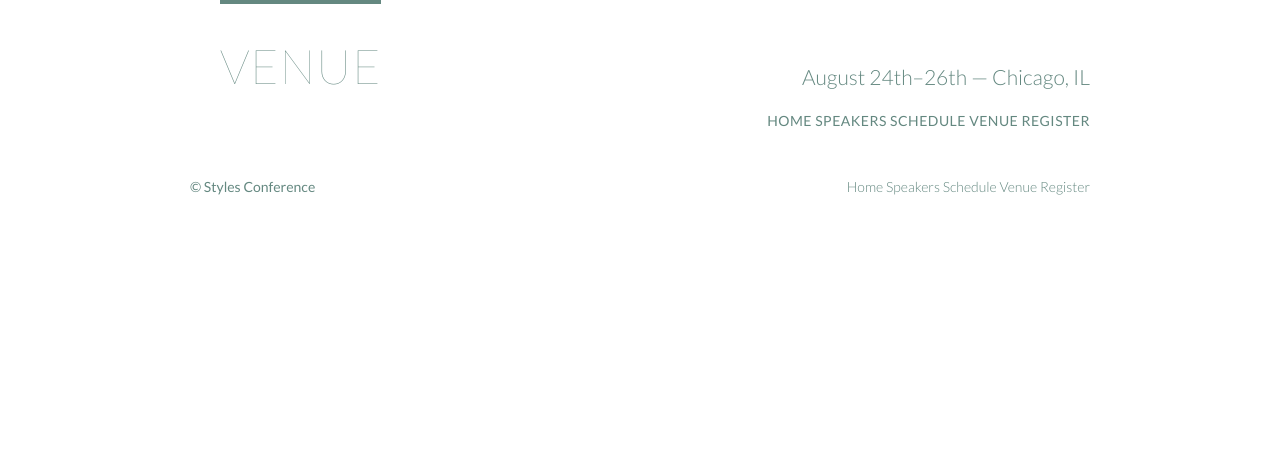
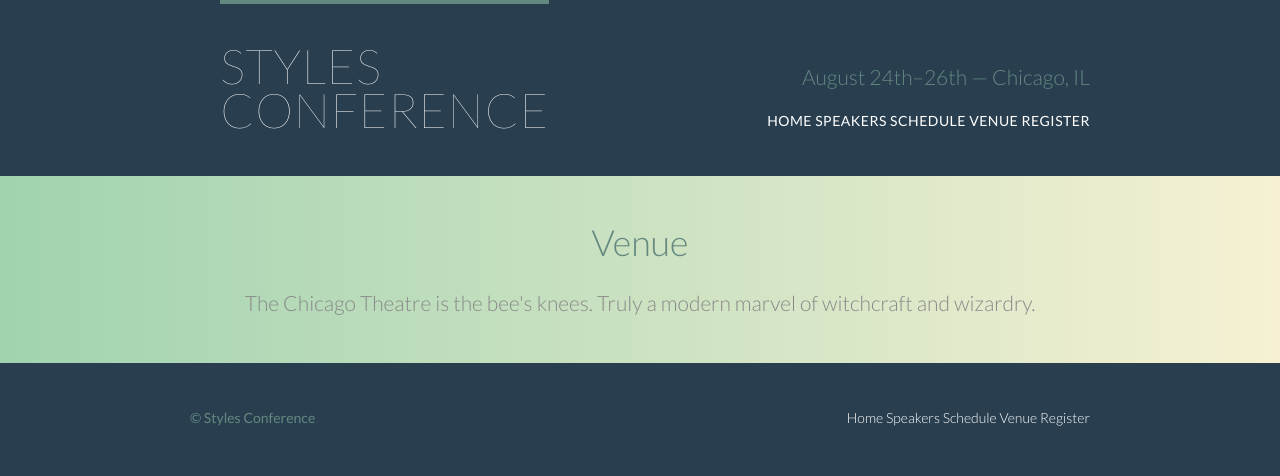
Before and after one commit to pjminer3/shayhowe_tutorial, a plain HTML site: page venue.html in a window 1280 px wide. Drawn offline with Linux system fonts and the light colour scheme.

Commit message:
Completed Lesson 7: Setting Backgrounds & Gradients

```diff
--- a/assets/stylesheets/main.css
+++ b/assets/stylesheets/main.css
@@ -56,6 +56,7 @@ Custom Styles
 */
 
 body {
+  background: #293f50;
   color: #888;
   font: 300 16px/22px "Lato", "Open Sans", "Helvetica Neue", Helvetica, Arial, sans-serif;
 }
@@ -114,6 +115,32 @@ Grid
   padding-left: 30px;
   padding-right: 30px;
 }
+
+
+/*
+===================
+Rows
+===================
+*/
+
+.row,
+.row-alt {
+  min-width: 960px;
+}
+
+.row {
+  background: #fff;
+  padding: 66px 0 44px 0;
+}
+
+.row-alt {
+  background: #cbe2c1;
+  background: -webkit-linear-gradient(to right, #a1d3b0, #f6f1d3);
+  background: -moz-linear-gradient(to right, #a1d3b0, #f6f1d3);
+  background: linear-gradient(to right, #a1d3b0, #f6f1d3);
+  padding: 44px 0 22px 0;
+}
+
 
 /*
 ===================
@@ -218,6 +245,25 @@ cite, em {
   font-style: italic;
 }
 
+
+/*
+===================
+Leads
+===================
+*/
+
+.lead {
+  text-align: center;
+}
+
+.lead p {
+  font-size: 21px;
+  line-height: 33px;
+}
+
+
+
+
 /*
 ===================
 Links
@@ -237,6 +283,16 @@ p a {
   border-bottom: 1px solid #dfe2e5;
 }
 
+.primary-header a,
+.primary-footer a {
+  color: #fff;
+}
+
+.primary-header a:hover,
+.primary-footer a:hover {
+  color: #648880;
+}
+
 
 /*
 ===================
@@ -246,13 +302,23 @@ Buttons
 
 .btn {
   border-radius: 5px;
+  color: #fff;
+  cursor: pointer;
   display: inline-block;
   margin: 0;
+  font-weight: 400;
+  letter-spacing: .5px;
+  text-transform: uppercase;
 }
 
 .btn-alt {
   border: 1px solid #dfe2e5;
   padding: 10px 30px;
+}
+
+.btn-alt:hover {
+  background: #fff;
+  color: #648880;
 }
 
 /*
@@ -262,6 +328,7 @@ Home
 */
 
 .hero {
+  color: #fff;
   padding: 22px 80px 66px 80px;
   line-height: 44px;
   text-align: center;
--- a/venue.html
+++ b/venue.html
@@ -7,10 +7,10 @@
 	<link href="https://fonts.googleapis.com/css?family=Lato:100,300,400" rel="stylesheet">
 </head>
 <body>
-	<header class="container group">
+	<header class="primary-header container group">
 		<section class="container">
 			<h1 class="logo">
-				<a href="venue.html">Venue</a>
+				<a href="index.html">Styles <br> Conference</a>
 			</h1>
 		</section>
 		<h3 class="tagline">August 24th&ndash;26th &mdash; Chicago, IL</h3>
@@ -22,6 +22,13 @@
 			<a href="register.html">Register</a>
 		</nav>
 	</header>
+
+	<section class="row-alt">
+		<div class="lead container">
+			<h1>Venue</h1>
+			<p>The Chicago Theatre is the bee's knees. Truly a modern marvel of witchcraft and wizardry.</p>
+		</div>
+	</section>
 
 	<footer class="container primary-footer group">
 		<small>&copy; Styles Conference</small>
```
Also changed, not shown: index.html (+4 -2 lines), register.html (+9 -2 lines), schedule.html (+9 -2 lines), speakers.html (+9 -2 lines).
